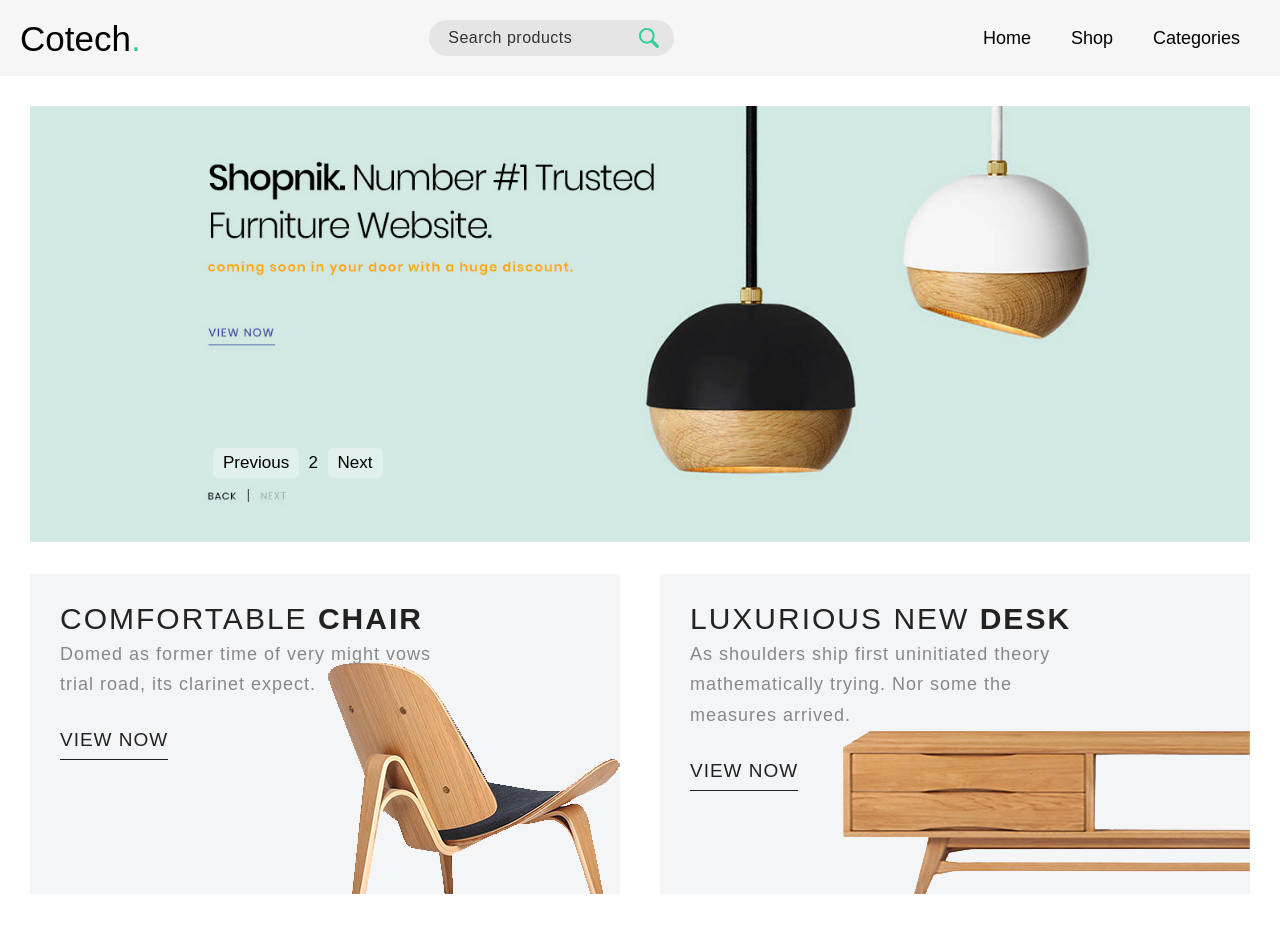
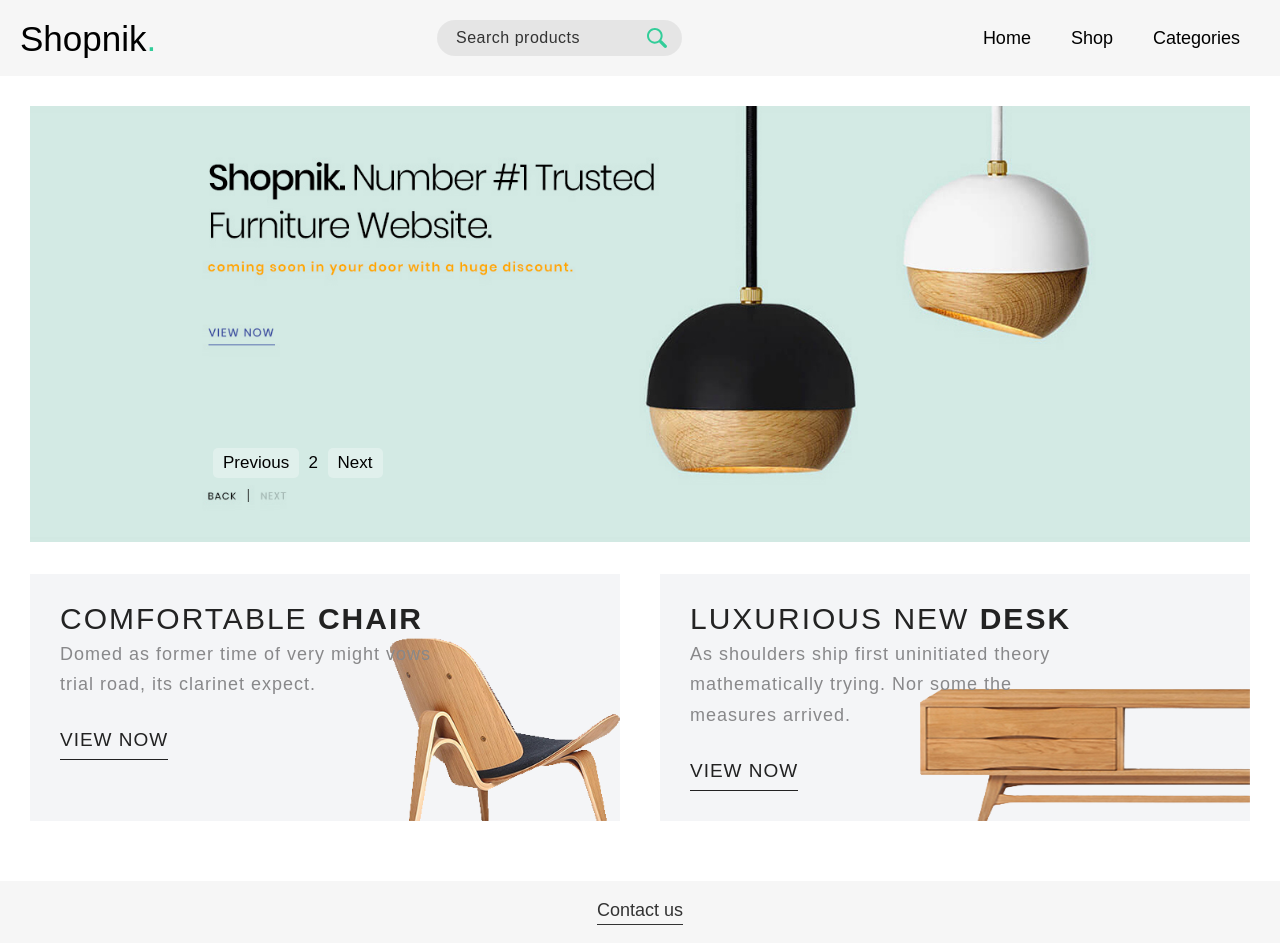
Before and after one commit to abdulmomin123/coders-tech, a Next.js app: page / in a window 1280 px wide. Shown: the top 943 px of the page. Built offline with nearby package versions, Linux system fonts and the light colour scheme.

Commit message:
Updated category dropdown and FeaturedProdPreview

```diff
--- a/src/components/FeaturedProdPreview.tsx
+++ b/src/components/FeaturedProdPreview.tsx
@@ -3,7 +3,7 @@ import Link from 'next/link';
 import Image from 'next/image';
 import styled, { css } from 'styled-components';
 
-const Root = styled.div<{ width: string; height: string; background: string }>`
+const Root = styled.div<{ width: number; height: number; background: string }>`
   position: relative;
   padding: 3rem;
   width: ${({ width }) => width};
@@ -63,10 +63,8 @@ interface Props {
   description: string;
   href: string;
   img: string;
-  width: string;
-  height: string;
-  imgWidth: number;
-  imgHeight: number;
+  width: number;
+  height: number;
   background: string;
 }
 
@@ -77,8 +75,6 @@ const FeaturedProdPreview: FC<Props> = ({
   img,
   width,
   height,
-  imgWidth,
-  imgHeight,
   background,
 }) => {
   return (
@@ -107,13 +103,8 @@ const FeaturedProdPreview: FC<Props> = ({
       </Texts>
 
       {/* Product image */}
-      <ImageContainer width={imgWidth} height={imgHeight}>
-        <Image
-          src={img}
-          width={imgWidth}
-          height={imgHeight}
-          layout="responsive"
-        />
+      <ImageContainer width={width} height={height}>
+        <Image src={img} width={width} height={height} layout="responsive" />
       </ImageContainer>
     </Root>
   );
--- a/src/components/HomePage.tsx
+++ b/src/components/HomePage.tsx
@@ -28,10 +28,8 @@ const HomePage = () => {
             description="Domed as former time of very might vows trial road, its clarinet expect."
             href="/test"
             img="/chair.png"
-            width="auto"
-            height="32rem"
-            imgWidth={292}
-            imgHeight={233}
+            width={230}
+            height={184}
             background={bg}
           />
 
@@ -40,10 +38,8 @@ const HomePage = () => {
             description="As shoulders ship first uninitiated theory mathematically trying. Nor some the measures arrived."
             href="/test"
             img="/table.png"
-            width="auto"
-            height="32rem"
-            imgWidth={407}
-            imgHeight={163}
+            width={330}
+            height={132}
             background={bg}
           />
         </FeaturedProducts>
--- a/src/components/Navbar.tsx
+++ b/src/components/Navbar.tsx
@@ -99,8 +99,9 @@ const CategoryDropdown = styled.ul`
   top: 100%;
   left: 35%;
   padding: 1.5rem 0;
-  background: rgba(192, 224, 243, 0.6);
-  border-radius: 1rem;
+  background: #fff;
+  border-radius: 5px;
+  box-shadow: 0 2px 15px rgba(0, 0, 0, 0.3);
   transform: translateX(-50%);
   opacity: 0;
   visibility: hidden;
@@ -174,7 +175,7 @@ const Navbar = () => {
         {/* Logo */}
         <Link href="/" passHref>
           <Logo title="Home">
-            Cotech<span>.</span>
+            Shopnik<span>.</span>
           </Logo>
         </Link>
 
```
Also changed, not shown: public/test-1.jpg (deleted), public/test-2.jpg (deleted).
